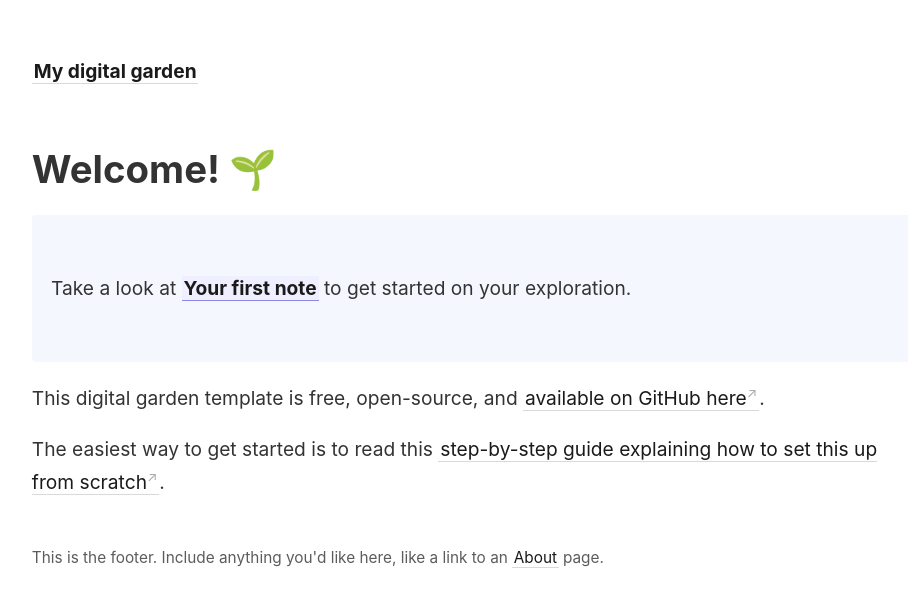
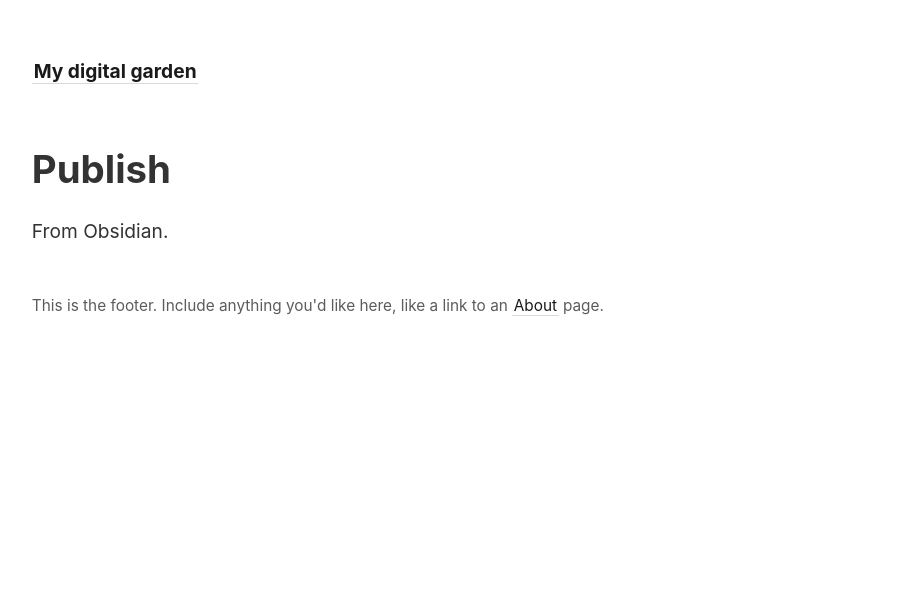
Before and after one commit to Newdevprojects/publish, a Jekyll site: the page built from _pages/index.md, in a window 1280 px wide. Shown: the top 607 px of the page, without its empty margins (45-953 px from the left). Built offline with Jekyll 4.4.1, drawn with Linux system fonts in a browser that asks for light colours.

Commit message:
Update index.md

```diff
--- a/_pages/index.md
+++ b/_pages/index.md
@@ -5,15 +5,9 @@ id: home
 permalink: /
 ---
 
-# Welcome! 🌱
+# Publish
 
-<p style="padding: 3em 1em; background: #f5f7ff; border-radius: 4px;">
-  Take a look at <span style="font-weight: bold">[[Your first note]]</span> to get started on your exploration.
-</p>
-
-This digital garden template is free, open-source, and [available on GitHub here](https://github.com/maximevaillancourt/digital-garden-jekyll-template).
-
-The easiest way to get started is to read this [step-by-step guide explaining how to set this up from scratch](https://maximevaillancourt.com/blog/setting-up-your-own-digital-garden-with-jekyll).
+From Obsidian.
 
 <style>
   .wrapper {
```
